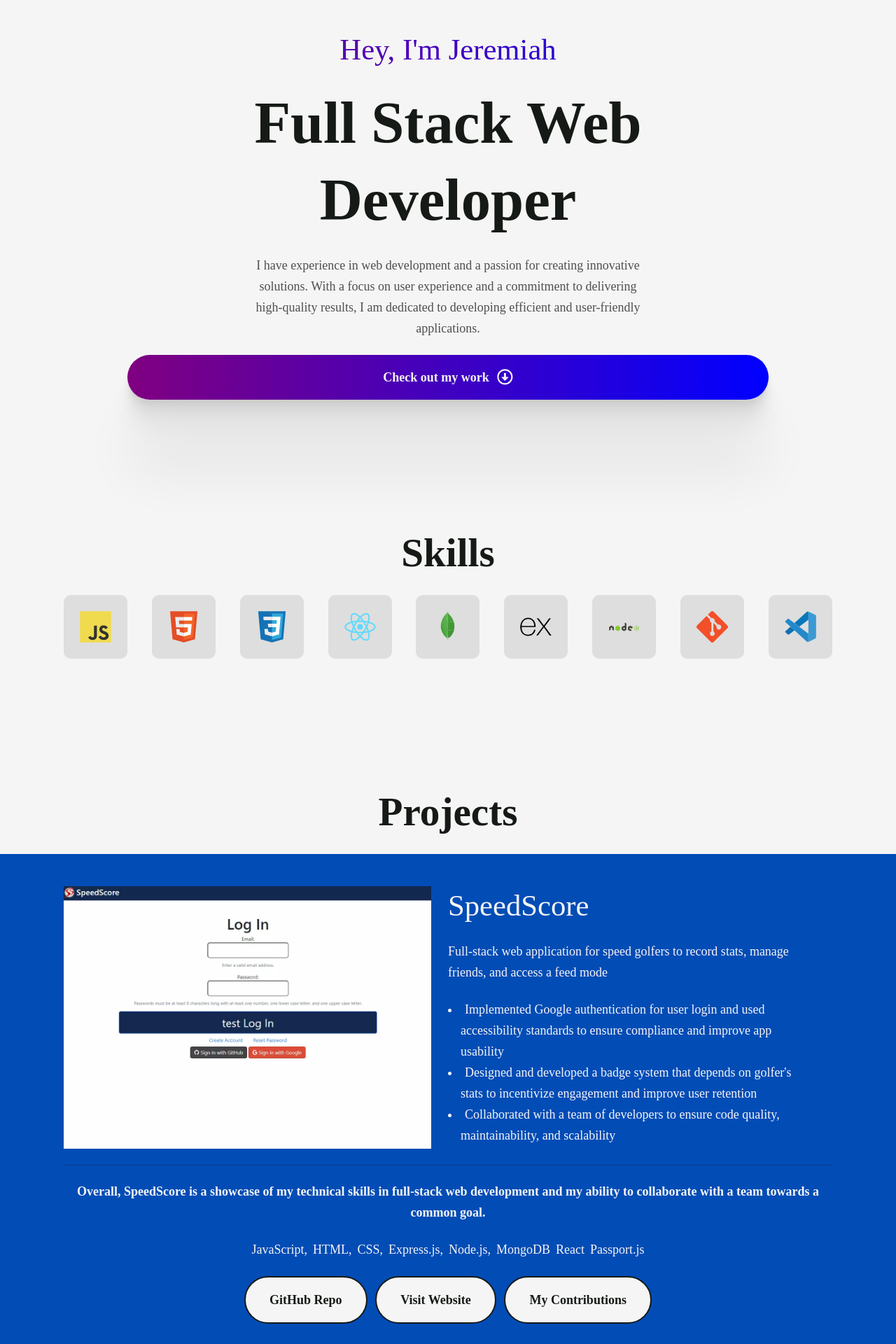
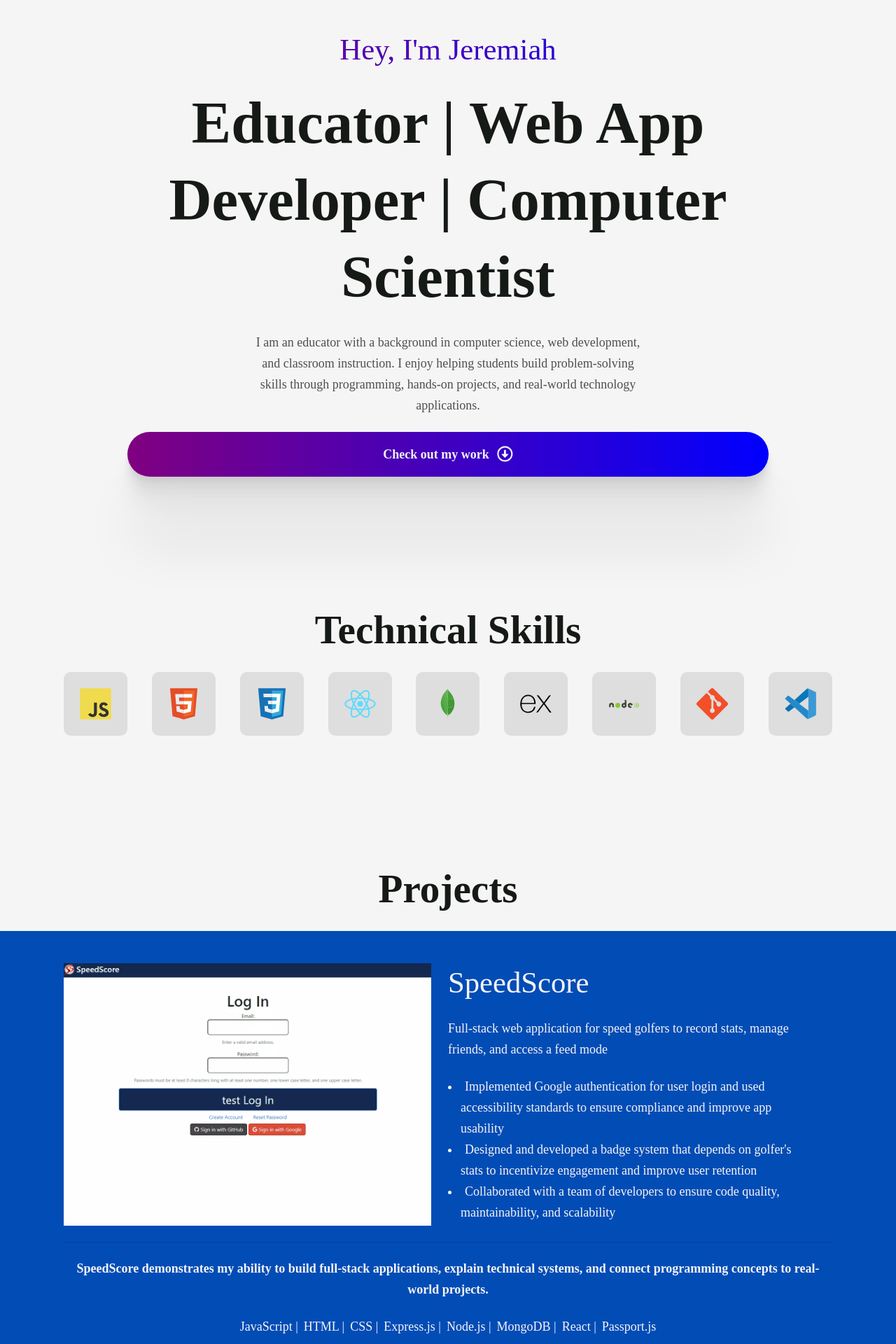
Before and after one commit to JeremiahStrzelczyk/portfolio, a React (Create React App) app in the folder app/client/: page / in a window 1280 px wide. Shown: the part 140-2060 px from the top of the page at 70% size. Built offline with nearby package versions, Linux system fonts and the light colour scheme.

Commit message:
Update portfolio for educator pathway

```diff
--- a/app/client/src/components/Navbar.js
+++ b/app/client/src/components/Navbar.js
@@ -13,7 +13,7 @@ const Navbar = () => {
           <a href="/" aria-label="Home page">
             <Logo id={"navbar"} />
           </a>
-          <a href="#skills">Skills</a>
+          <a href="#skills">Technical Skills</a>
           <a href="#projects">Projects</a>
           <a href="#contact" smoothscroll="true">
             Contact
@@ -38,13 +38,13 @@ const Navbar = () => {
           >
             <LinkedIn />
           </a>
-          <a
+          {/* <a
             href="https://stackoverflow.com/users/12248602/jeremiah-s"
             target="_blank"
             rel="noreferrer"
           >
             <StackOverflow />
-          </a>
+          </a> */}
         </div>
       </div>
     </nav>
--- a/app/client/src/pages/Contact.js
+++ b/app/client/src/pages/Contact.js
@@ -44,10 +44,9 @@ const Contact = () => {
         <div className="column">
           <h3>Get in touch.</h3>
           <p>
-            Thank you for taking the time to review my portfolio. I am excited
-            about the opportunity to contribute my skills to a dynamic team as a
-            full stack developer. I am always open to collaborating on exciting
-            projects and exploring new opportunities.
+            I am excited about opportunities where I can combine computer
+            science, education, and real-world problem-solving to support
+            student learning and career readiness.
           </p>
         </div>
 
--- a/app/client/src/pages/Hero.js
+++ b/app/client/src/pages/Hero.js
@@ -6,12 +6,12 @@ const Hero = () => {
     <section tabIndex="0">
       <div className="hero">
         <h3 className="blend-text">Hey, I'm Jeremiah</h3>
-        <h1>Full Stack Web Developer</h1>
+        <h1>Educator | Web App Developer | Computer Scientist</h1>
         <p>
-          I have experience in web development and a passion for creating
-          innovative solutions. With a focus on user experience and a commitment
-          to delivering high-quality results, I am dedicated to developing
-          efficient and user-friendly applications.
+          I am an educator with a background in computer science, web
+          development, and classroom instruction. I enjoy helping students build
+          problem-solving skills through programming, hands-on projects, and
+          real-world technology applications.
         </p>
         <div>
           <ButtonPrimary
--- a/app/client/src/pages/Project.js
+++ b/app/client/src/pages/Project.js
@@ -63,12 +63,12 @@ const Project = ({ data, image }) => {
           link={data.links.github}
           ariaLabel={"GitHub Repo"}
         />
-        <ButtonSecondary
+        {/* <ButtonSecondary
           type={"button"}
           content={"Visit Website"}
           ariaLabel={"Visit Website"}
           link={data.links.live}
-        />
+        /> */}
         <ButtonSecondary
           type={"button"}
           content={"My Contributions"}
--- a/app/client/src/pages/ProjectData.js
+++ b/app/client/src/pages/ProjectData.js
@@ -13,7 +13,7 @@ const SpeedScore = {
   point3:
     "Collaborated with a team of developers to ensure code quality, maintainability, and scalability",
   summary:
-    "Overall, SpeedScore is a showcase of my technical skills in full-stack web development and my ability to collaborate with a team towards a common goal.",
+    "SpeedScore demonstrates my ability to build full-stack applications, explain technical systems, and connect programming concepts to real-world projects.",
   links: {
     github: "https://github.com/JeremiahStrzelczyk/speedscore",
     live: "https://speedscore.onrender.com/",
@@ -22,13 +22,13 @@ const SpeedScore = {
   },
 
   stack: [
-    "JavaScript,",
-    "HTML,",
-    "CSS,",
-    "Express.js,",
-    "Node.js,",
-    "MongoDB",
-    "React",
+    "JavaScript |",
+    "HTML |",
+    "CSS |",
+    "Express.js |",
+    "Node.js |",
+    "MongoDB |",
+    "React |",
     "Passport.js",
   ],
   image: {
@@ -57,7 +57,7 @@ const Featherdusters = {
     "Improved website performance through testing, debugging, and optimization",
 
   summary:
-    "Overall, this project showcases my skills in front-end development and collaboration, and highlights my ability to create effective digital solutions for businesses.",
+    "This project demonstrates my ability to gather requirements, build practical web solutions, and communicate technical ideas clearly with non-technical users.",
 
   links: {
     github:
@@ -66,7 +66,7 @@ const Featherdusters = {
     contributions:
       "https://github.com/JeremiahStrzelczyk/waterfowl-guiding-feather-dusters/commits/main",
   },
-  stack: ["JavaScript,", "HTML,", "CSS", "React,"],
+  stack: ["JavaScript |", "HTML |", "CSS |", "React"],
   image: {
     alt: "Featherdusters LLC",
     width: "1209",
--- a/app/client/src/pages/Skills.js
+++ b/app/client/src/pages/Skills.js
@@ -14,7 +14,7 @@ const Skills = () => {
   return (
     <section tabIndex="0" id="skills">
       <header>
-        <h2>Skills</h2>
+        <h2>Technical Skills</h2>
       </header>
       <div className="skills__icon-container">
         <JavaScript />
```
